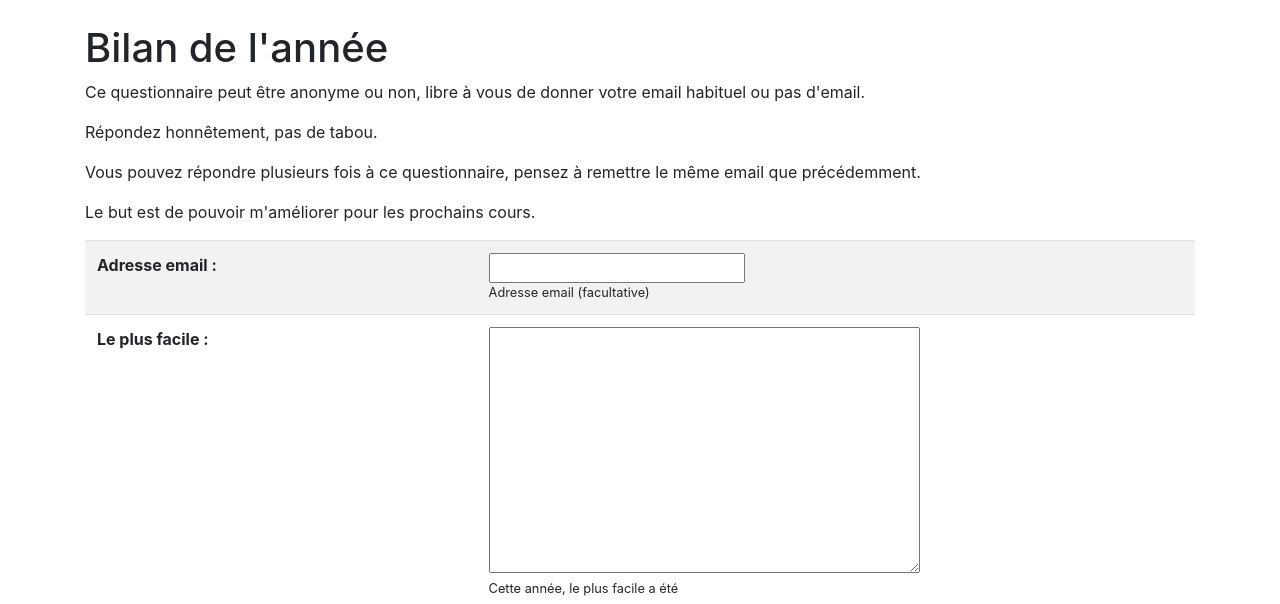
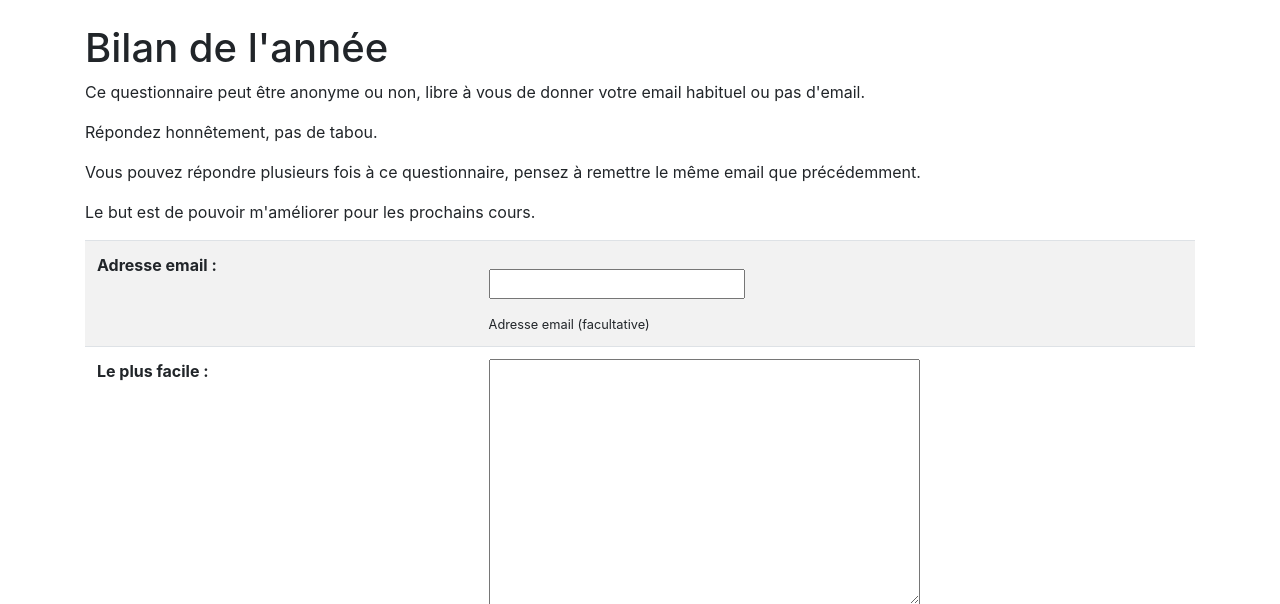
Before and after one commit to vpoulailleau/pyquizz, a Django app: template pyquizz/quizz/templates/quizz/answer_review.html in a window 1280 px wide. Shown: the part 56-660 px from the top of the page. Run offline with Django 3.2, Linux system fonts and the light colour scheme; the template is opened without the code that fills it: values that come from a table or form of the project are taken from there, others are empty; some libraries are stand-ins or nearby versions.

Commit message:
add space in forms

```diff
--- a/pyquizz/templates/base.html
+++ b/pyquizz/templates/base.html
@@ -23,6 +23,10 @@
             display: block;
             width: 100%;
             font-size: 80%;
+        }
+        input {
+            margin-bottom: 1rem;
+            margin-top: 1rem;
         }
     </style>
     {% block script %}{% endblock %}
```
